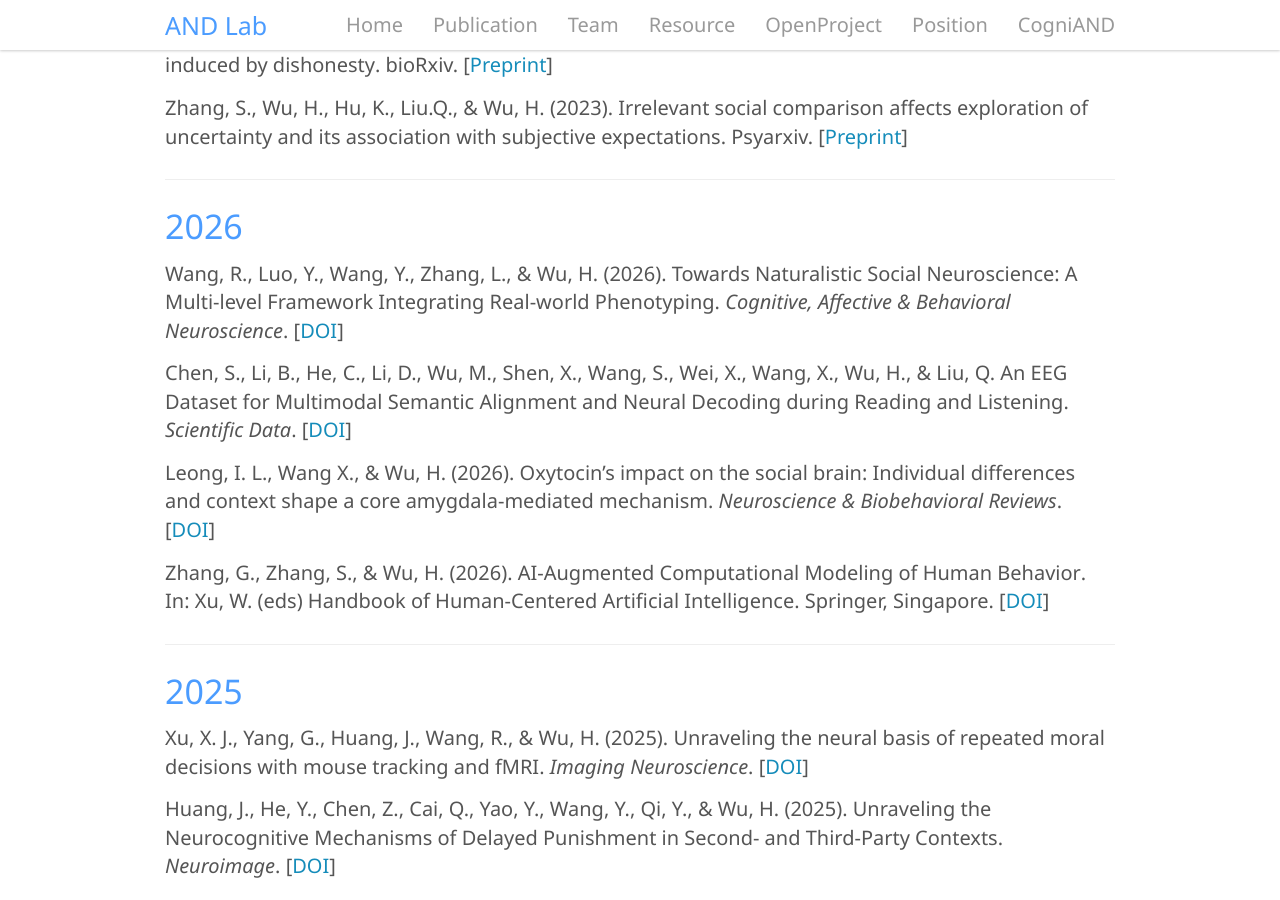
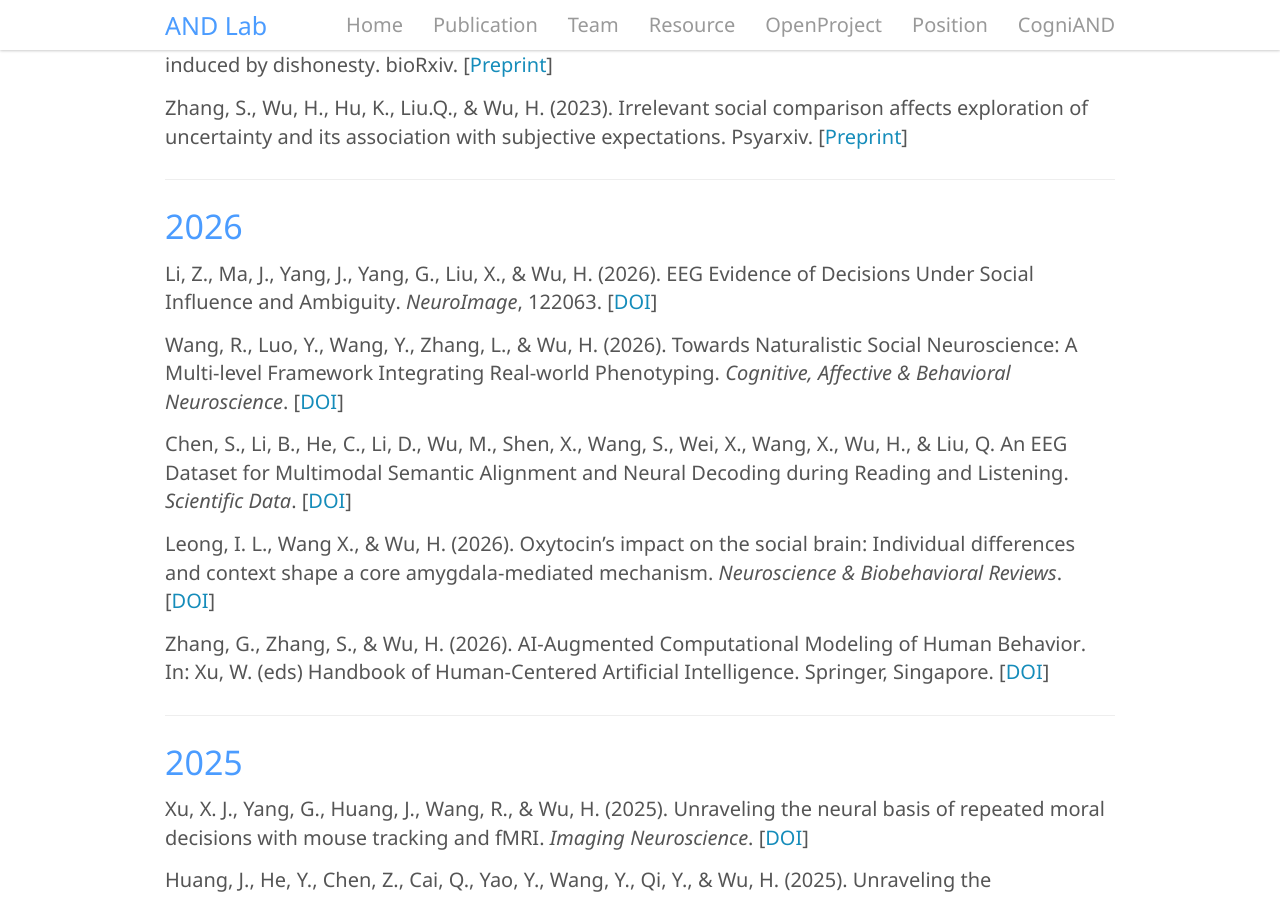
Before and after one commit to andlab-um/lab-website, a Jekyll site: the page built from _pages/publication.md, in a window 1280 px wide and 900 px high, scrolled down 633 px. Built offline with Jekyll 4.4.1, drawn with Linux system fonts in a browser that asks for light colours; nearby versions of some CDN libraries.

Commit message:
Add NeuroImage publication

```diff
--- a/_pages/publication.md
+++ b/_pages/publication.md
@@ -33,6 +33,7 @@ Zhang, S., Wu, H., Hu, K., Liu.Q., & Wu, H. (2023). **Irrelevant social comparis
 ---
 
 ### 2026
+Li, Z., Ma, J., Yang, J., Yang, G., Liu, X., & Wu, H. (2026). **EEG Evidence of Decisions Under Social Influence and Ambiguity**. *NeuroImage*, 122063. [[DOI](https://doi.org/10.1016/j.neuroimage.2026.122063){:target="_blank"}]
 
 Wang, R., Luo, Y., Wang, Y., Zhang, L., & Wu, H. (2026). **Towards Naturalistic Social Neuroscience: A Multi-level Framework Integrating Real-world Phenotyping**. *Cognitive, Affective & Behavioral Neuroscience*. [[DOI](https://doi.org/10.3758/s13415-026-01413-5){:target="_blank"}]
 
```
